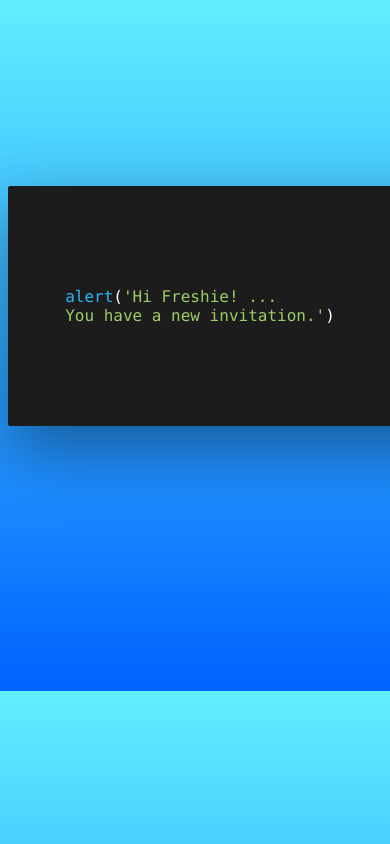
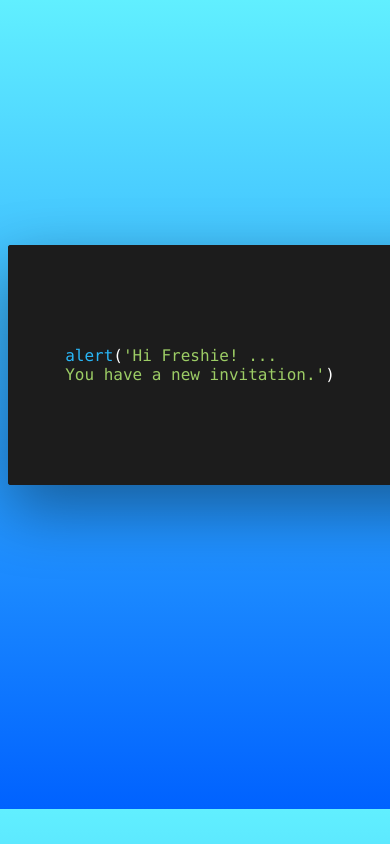
Before and after one commit to Divyanshu-1/practice, a plain HTML site: page index.html in a window 390 px wide. Shown: the top 844 px of the page. Drawn offline with Linux system fonts and the light colour scheme.

Commit message:
Update style.css

```diff
--- a/style.css
+++ b/style.css
@@ -35,7 +35,7 @@ body {
 }
 
 .content {
-  height: 80vh;
+  height: 100vh;
   color: white;
   display: flex;
   justify-content: center;
@@ -116,4 +116,9 @@ body {
       width: 80%;
       color: white;
     }
+
+  .content {
+    height: 94vh;
+  }
+
 }
```
